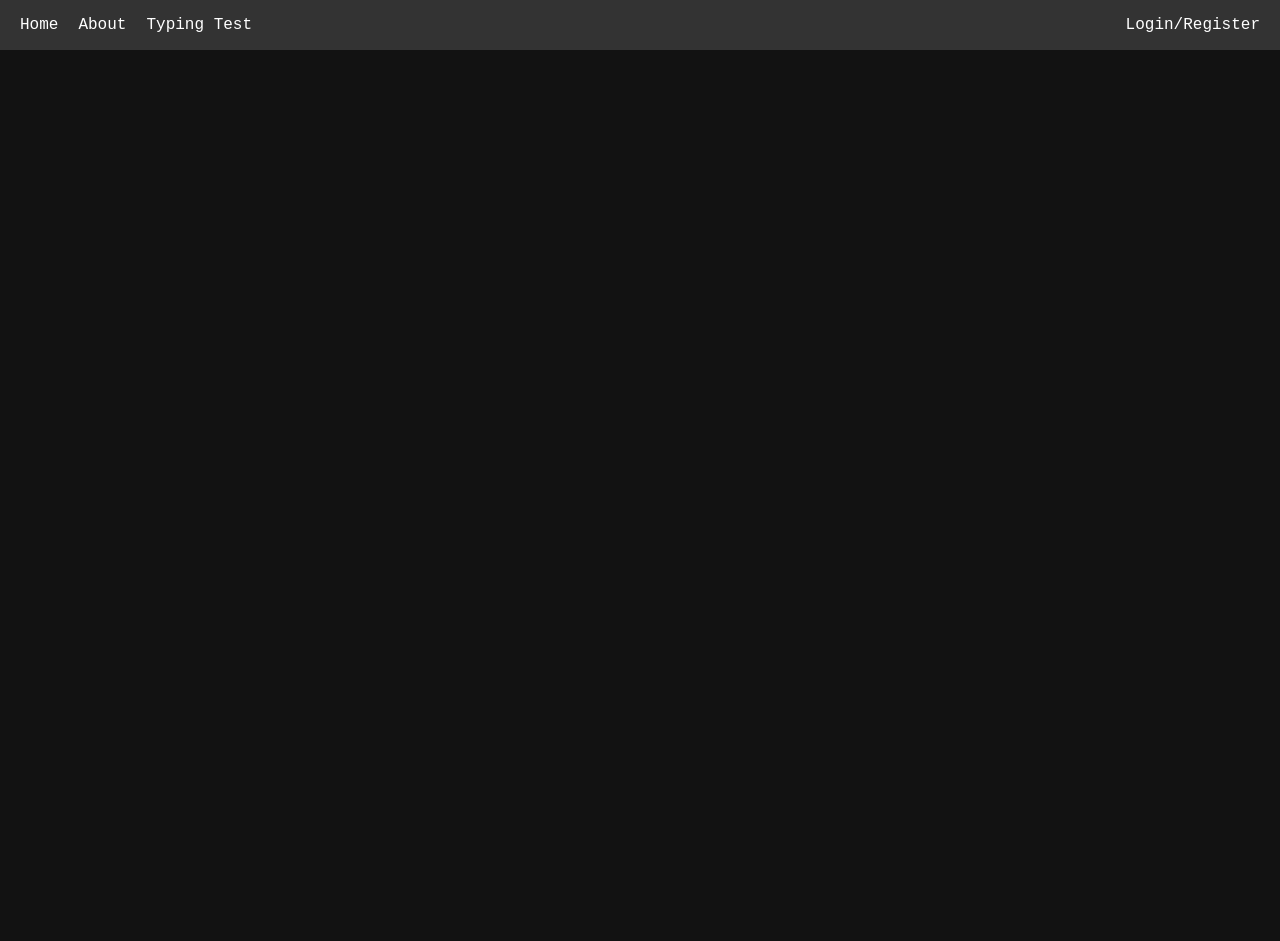
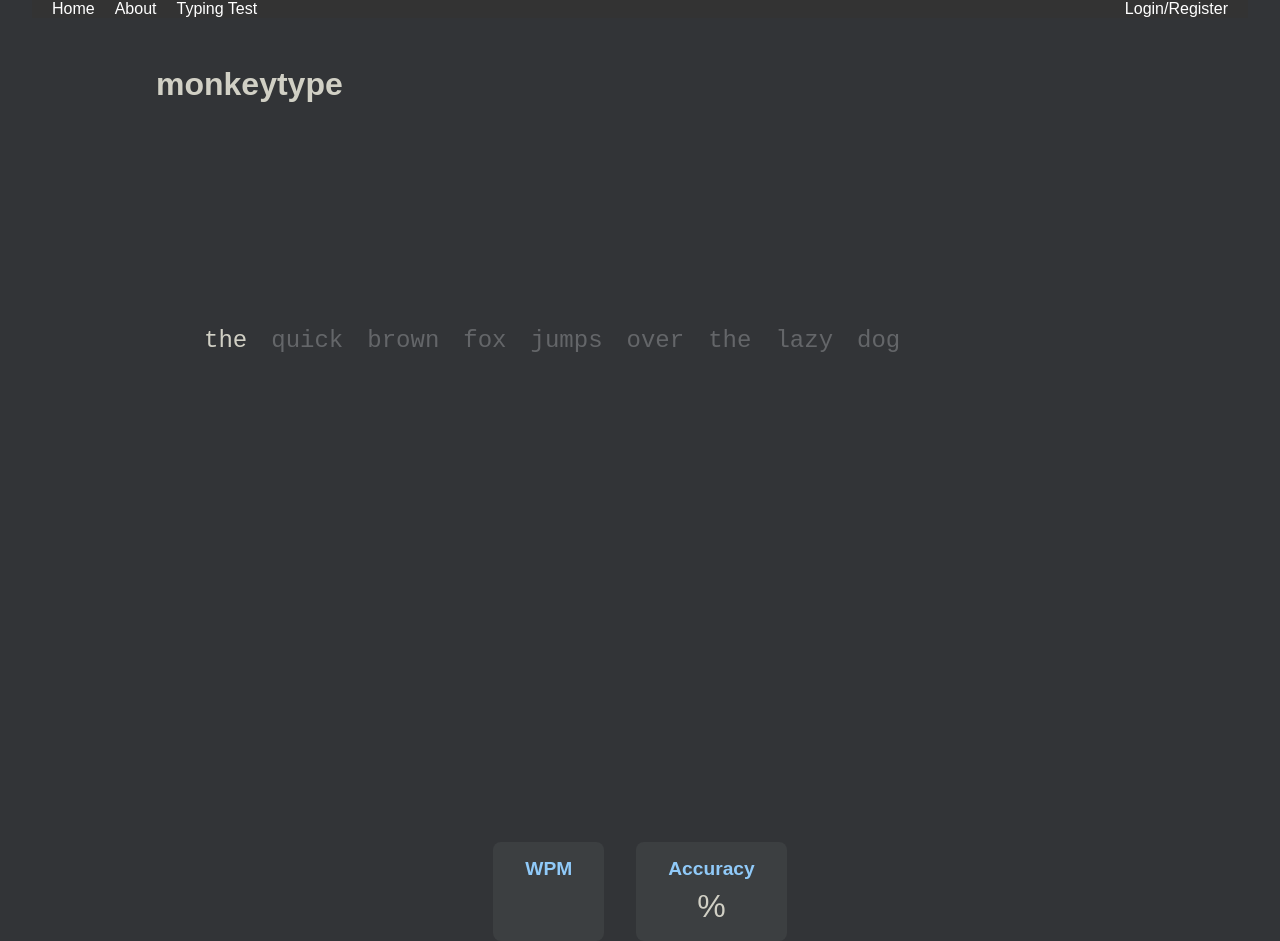
Before and after one commit to dylancrter/wikitype, a React (Create React App) app in the folder frontend/: page /home in a window 1280 px wide. Before the commit the page ends 800 px from the top, so only its background shows below. Built offline with nearby package versions, Linux system fonts and the light colour scheme.

Commit message:
implement wiki project service and enhance TypingScreen

```diff
--- a/frontend/src/App.js
+++ b/frontend/src/App.js
@@ -1,33 +1,40 @@
-import React, { useState } from 'react';
-import { Route, BrowserRouter as Router, Routes } from 'react-router-dom';
+import React, { Suspense } from 'react';
+import { Navigate, Route, BrowserRouter as Router, Routes } from 'react-router-dom';
 import './App.scss';
+
+// Components
+import Metrics from './components/Metrics/Metrics';
 import TopBar from './components/TopBar/TopBar';
+
+// Pages
 import About from './pages/About/About';
 import Home from './pages/Home/Home';
 import LoginRegister from './pages/LoginRegister/LoginRegister';
 import TypingScreen from './pages/TypingScreen/TypingScreen';
 
+// Loading fallback
+const LoadingFallback = () => <div className="loading">Loading...</div>;
+
 function App() {
-  const [inputValue, setInputValue] = useState('');
-
-  const handleInputChange = (event) => {
-    setInputValue(event.target.value);
-  };
-
   return (
+    <>
       <Router>
-      <div className="app-container">
+        <div className="App">
           <TopBar />
-        <div className="content-container">
+          <Suspense fallback={<LoadingFallback />}>
             <Routes>
-            <Route path="/" element={<Home inputValue={inputValue} handleInputChange={handleInputChange} />} />
+              <Route path="/" element={<Navigate to="/typing" replace />} />
+              <Route path="/typing" element={<TypingScreen />} />
+              <Route path="/home" element={<Home />} />
               <Route path="/about" element={<About />} />
-            <Route path="/login-register" element={<LoginRegister />} />
-            <Route path="/typing" element={<TypingScreen />} />
+              <Route path="/login" element={<LoginRegister />} />
+              <Route path="*" element={<Navigate to="/typing" replace />} />
             </Routes>
-        </div>
+          </Suspense>
+          <Metrics />
         </div>
       </Router>
+    </>
   );
 }
 
--- a/frontend/src/App.scss
+++ b/frontend/src/App.scss
@@ -1,48 +1,78 @@
-/* App.scss */
-
-/* CSS Reset */
-* {
+// App.scss
+body {
   margin: 0;
   padding: 0;
-  box-sizing: border-box;
+  background-color: #323437;
+  color: #d1d0c5;
+  min-height: 100vh;
 }
 
-html, body, #root {
-  margin: 0;
-  padding: 0;
-  height: 100%;
+.App {
+  min-height: 100vh;
+  display: flex;
+  flex-direction: column;
+  background-color: #323437;
   width: 100%;
-  overflow: hidden;
+  max-width: 1400px;
+  margin: 0 auto;
+  padding: 0 2rem;
+
+  @media (max-width: 768px) {
+    padding: 0 1rem;
+  }
+
+  // Ensure content takes up full height
+  > div:not(.no-js-warning) {
+    flex: 1;
+    width: 100%;
+  }
 }
 
-body {
+.typing-area {
+  width: 100%;
+  max-width: 1200px;
+  margin: 0 auto;
+  padding: 2rem;
+}
+
+.no-js-warning {
+  position: fixed;
+  top: 0;
+  left: 0;
+  right: 0;
+  background: #ca4754;
+  color: white;
+  text-align: center;
+  padding: 1rem;
+  z-index: 9999;
+}
+
+.loading {
   display: flex;
   justify-content: center;
   align-items: center;
-  font-family: 'Arial', sans-serif;
+  height: 100vh;
+  width: 100%;
+  color: #d1d0c5;
+  font-size: 1.5rem;
+  background-color: #323437;
 }
 
-#root {
-  display: flex;
-  flex-direction: column;
-  width: 100%;
-  min-height: 100vh;
+// Route transitions
+.page-transition-enter {
+  opacity: 0;
 }
 
-/* App container */
-.app-container {
-  display: flex;
-  flex-direction: column;
-  width: 100%;
-  min-height: 100vh;
-  align-items: stretch;
+.page-transition-enter-active {
+  opacity: 1;
+  transition: opacity 200ms ease-in;
 }
 
-/* Content container */
-.content-container {
-  flex: 1;
-  display: flex;
-  justify-content: center;
-  align-items: center;
-  padding: 20px;
+.page-transition-exit {
+  opacity: 1;
 }
+
+.page-transition-exit-active {
+  opacity: 0;
+  transition: opacity 200ms ease-in;
+}
--- a/frontend/src/components/WordDisplay/WordDisplay.jsx
+++ b/frontend/src/components/WordDisplay/WordDisplay.jsx
@@ -1,20 +1,24 @@
 import React from 'react';
 import './WordDisplay.scss';
 
-const WordDisplay = ({ words, currentWordIndex, currentCharIndex, input }) => {
+const WordDisplay = ({ words, currentWordIndex, currentCharIndex, input, typedHistory }) => {
+  const isWordCorrect = (word, typed) => word === typed;
+
   return (
-    <div className="word-display typing-area">
-      {words.map((word, index) => {
+    <div className="word-display">
+      {words.map((word, wordIndex) => {
         let className = '';
-        if (index < currentWordIndex) {
-          className = 'completed-word';
-        } else if (index === currentWordIndex) {
+        if (wordIndex < currentWordIndex) {
+          const typedWord = typedHistory[wordIndex] || '';
+          className = `completed-word ${isWordCorrect(word, typedWord) ? 'word-correct' : 'word-incorrect'}`;
+        } else if (wordIndex === currentWordIndex) {
           className = 'current-word';
         }
 
         return (
-          <span key={index} className={className}>
-            {index === currentWordIndex ? (
+          <React.Fragment key={wordIndex}>
+            <span className={className}>
+              {wordIndex === currentWordIndex ? (
                 <>
                   {word.split('').map((char, i) => {
                     let charClass = '';
@@ -24,15 +28,28 @@
                     return (
                       <span key={i} className={charClass}>
                         {char}
+                        {i === currentCharIndex - 1 && <span className="cursor"></span>}
                       </span>
                     );
                   })}
-                <span className="cursor">|</span>
+                  {currentCharIndex >= word.length && <span className="cursor"></span>}
                 </>
+              ) : wordIndex < currentWordIndex ? (
+                word.split('').map((char, i) => {
+                  const typedChar = (typedHistory[wordIndex] || '')[i];
+                  const charClass = typedChar ? (char === typedChar ? 'correct' : 'incorrect') : '';
+                  return (
+                    <span key={i} className={charClass}>
+                      {char}
+                    </span>
+                  );
+                })
               ) : (
                 word
-            )}{' '}
+              )}
             </span>
+            {' '}
+          </React.Fragment>
         );
       })}
     </div>
--- a/frontend/src/components/WordDisplay/WordDisplay.scss
+++ b/frontend/src/components/WordDisplay/WordDisplay.scss
@@ -1,44 +1,99 @@
+// WordDisplay.scss
 .word-display {
-    background-color: #222;
-    padding: 20px;
-    border-radius: 4px;
-    font-size: 1.2rem;
-    color: #fff;
-    min-height: 150px;
-    overflow-wrap: break-word;
+  width: 100%;
+  max-width: 1000px;
+  margin: 0 auto;
+  padding: 2rem;
+  font-family: 'Roboto Mono', monospace;
+  font-size: 1.5rem;
+  line-height: 2.5;
+  color: #646669;
+  text-align: left;
+  white-space: pre-wrap;
+  word-spacing: 0.4em;
+
+  span {
+    display: inline;
+    position: relative;
+
+    &.completed-word {
+      color: #646669;
     }
 
-  .completed-word {
-    color: #4caf50;
-  }
-
-  .current-word {
-    background-color: #f39c12;
-    color: #121212;
+    &.current-word {
+      color: #d1d0c5;
 
       .correct {
-      color: #4caf50;
+        color: #8ebd6b;
       }
 
       .incorrect {
-      color: #f44336;
+        color: #ca4754;
+        background: rgba(202, 71, 84, 0.3);
       }
 
       .cursor {
+        position: absolute;
         display: inline-block;
-      width: 10px;
-      background-color: #f39c12;
-      animation: blink 1s step-start infinite;
-      margin-left: 2px;
+        width: 2px;
+        height: 1.2em;
+        background-color: #d1d0c5;
+        animation: blink 1s infinite;
+        margin-left: 1px;
+        vertical-align: middle;
+      }
+    }
+  }
+}
+
+@keyframes blink {
+  0%, 100% { opacity: 1; }
+  50% { opacity: 0; }
+}
+
+.word-display {
+  span {
+    &.completed-word {
+      &.word-correct {
+        color: #8ebd6b;
+        opacity: 0.8;
+      }
+
+      &.word-incorrect {
+        color: #646669;
+        opacity: 0.8;
+      }
+
+      .correct {
+        color: #8ebd6b;
+        opacity: 0.8;
+      }
+
+      .incorrect {
+        color: #ca4754;
+        opacity: 0.8;
+      }
+    }
   }
 }
 
 .cursor {
-    height: 1.2rem;
+  position: absolute;
+  width: 2px;
+  height: 1.5em;
+  background-color: #d1d0c5;
+  animation: blink 1s infinite;
+  margin-left: 0;
+  bottom: 0;
 }
 
-  @keyframes blink {
-    50% {
+// Hide default input caret
+input {
+  caret-color: transparent;
+}
+
+.hidden-input {
   opacity: 0;
+  position: absolute;
+  pointer-events: none;
 }
-  }
--- a/frontend/src/pages/Home/Home.jsx
+++ b/frontend/src/pages/Home/Home.jsx
@@ -1,19 +1,69 @@
-// Home.js
-import React from 'react';
-import logo from '../../logo.jpeg';
+import React, { useEffect, useState } from 'react';
+import WordDisplay from '../../components/WordDisplay/WordDisplay';
 import './Home.scss';
 
-function Home({ inputValue, handleInputChange }) {
+function Home() {
+  const [currentText, setCurrentText] = useState('');
+  const [words, setWords] = useState(['the', 'quick', 'brown', 'fox', 'jumps', 'over', 'the', 'lazy', 'dog']);
+  const [currentWordIndex, setCurrentWordIndex] = useState(0);
+  const [currentCharIndex, setCurrentCharIndex] = useState(0);
+  const [started, setStarted] = useState(false);
+  const handleWordSetChange = (newWords) => {
+    setWords(newWords);
+    setCurrentWordIndex(0);
+    setCurrentCharIndex(0);
+    setCurrentText('');
+  };
+
+  useEffect(() => {
+    if (!started) {
+      document.addEventListener('keydown', handleStart);
+      return () => document.removeEventListener('keydown', handleStart);
+    }
+  }, [started]);
+
+  const handleStart = () => {
+    setStarted(true);
+  };
+
+  const handleInputChange = (e) => {
+    const value = e.target.value;
+    setCurrentText(value);
+
+    // Update character index
+    setCurrentCharIndex(value.length);
+
+    // Check for word completion
+    if (value.endsWith(' ')) {
+      if (value.trim() === words[currentWordIndex]) {
+        setCurrentWordIndex(prev => prev + 1);
+        setCurrentCharIndex(0);
+        setCurrentText('');
+      }
+    }
+  };
+
   return (
-    <div className="home-container">
-      <img src={logo} alt="Logo" className="home-logo" />
-      <input
-        name="myInput"
-        value={inputValue}
-        onChange={handleInputChange}
-        className="home-input"
-        placeholder="Enter text"
-      />
+    <div className="monkeytype-container">
+      <div className="header">
+        <div className="logo">monkeytype</div>
+      </div>
+      <div className="typing-area">
+        <WordDisplay
+          words={words}
+          currentWordIndex={currentWordIndex}
+          currentCharIndex={currentCharIndex}
+          input={currentText}
+          onWordSetChange={handleWordSetChange}
+        />
+        <input
+          className="typing-input"
+          value={currentText}
+          onChange={handleInputChange}
+          autoFocus
+          placeholder={started ? '' : 'Type to start...'}
+        />
+      </div>
     </div>
   );
 }
--- a/frontend/src/pages/Home/Home.scss
+++ b/frontend/src/pages/Home/Home.scss
@@ -1,24 +1,78 @@
-.home-container {
+// Home.scss
+.monkeytype-container {
+  min-height: 100vh;
+  width: 100%;
+  background-color: #323437;
   display: flex;
   flex-direction: column;
-  justify-content: center;
   align-items: center;
-  flex: 1;
-  padding: 20px;
+  padding: 2rem;
+  color: #d1d0c5;
+
+  .header {
+    width: 100%;
+    max-width: 1000px;
+    padding: 1rem;
+
+    .logo {
+      font-size: 2rem;
+      font-weight: 700;
+      color: #d1d0c5;
+    }
+  }
+
+  .typing-area {
+    width: 100%;
+    max-width: 1000px;
+    margin-top: 8rem;
+    display: flex;
+    flex-direction: column;
+    align-items: center;
+    gap: 2rem;
+
+    .target-text {
+      font-size: 1.5rem;
+      line-height: 1.5;
+      letter-spacing: 0.05em;
+      word-break: break-all;
+      text-align: center;
+
+      span {
+        &.correct {
+          color: #8ebd6b;
+        }
+        &.incorrect {
+          color: #ca4754;
+          background-color: rgba(202, 71, 84, 0.2);
+        }
+      }
+    }
+
+    .typing-input {
+      width: 0;
+      height: 0;
+      padding: 0;
+      border: none;
+      outline: none;
+      background: transparent;
+      caret-color: #d1d0c5;
+      position: absolute;
+      color: transparent;
+
+      &::placeholder {
+        color: #646669;
+      }
+    }
+  }
+}
+
+* {
+  margin: 0;
+  padding: 0;
   box-sizing: border-box;
 }
 
-.home-logo {
-  max-width: 100%;
-  height: auto;
-  margin-bottom: 20px;
+body {
+  margin: 0;
+  font-family: 'Roboto Mono', monospace;
 }
-
-.home-input {
-  width: 300px;
-  max-width: 80%;
-  height: 40px;
-  font-size: 20px;
-  padding: 5px 10px;
-  box-sizing: border-box;
-}
--- a/frontend/src/pages/TypingScreen/TypingScreen.jsx
+++ b/frontend/src/pages/TypingScreen/TypingScreen.jsx
@@ -1,14 +1,17 @@
 import React, { useEffect, useRef, useState } from 'react';
+import { useParams } from 'react-router-dom';
 import Metrics from '../../components/Metrics/Metrics';
 import WordDisplay from '../../components/WordDisplay/WordDisplay';
+import { createWikiProject, fetchWikiProject } from '../../services/wikiService';
 import './TypingScreen.scss';
 
+const CHUNK_SIZE = 50; // Words per chunk
+
 const TypingScreen = () => {
-  // Configuration
-  const TOTAL_WORDS = 50;
-
-  // State Variables
-  const [words, setWords] = useState(generateWords(TOTAL_WORDS));
+  const { projectId } = useParams();
+  const [allWords, setAllWords] = useState([]);
+  const [currentChunk, setCurrentChunk] = useState(0);
+  const [words, setWords] = useState([]);
   const [currentWordIndex, setCurrentWordIndex] = useState(0);
   const [currentCharIndex, setCurrentCharIndex] = useState(0);
   const [input, setInput] = useState('');
@@ -17,32 +20,55 @@
   const [accuracy, setAccuracy] = useState(100);
   const [correctChars, setCorrectChars] = useState(0);
   const [totalChars, setTotalChars] = useState(0);
+  const [typedHistory, setTypedHistory] = useState([]);
+  const [progress, setProgress] = useState(0);
 
   const inputRef = useRef(null);
 
-  // Focus the input on component mount
+  const [wikiUrl, setWikiUrl] = useState('');
+  const [isLoading, setIsLoading] = useState(false);
+  const [hasContent, setHasContent] = useState(false);
+
+  const handleUrlSubmit = async (e) => {
+    e.preventDefault();
+    setIsLoading(true);
+    try {
+      const project = await createWikiProject(wikiUrl);
+      const content = project.content.split(/\s+/);
+      setAllWords(content);
+      setWords(content.slice(0, CHUNK_SIZE));
+      setHasContent(true);
+    } catch (error) {
+      console.error('Failed to fetch wiki content:', error);
+    }
+    setIsLoading(false);
+  };
+
   useEffect(() => {
-    inputRef.current.focus();
+    const loadWikiContent = async () => {
+      try {
+        const project = await fetchWikiProject(projectId);
+        const words = project.content.split(/\s+/);
+        setAllWords(words);
+        setWords(words.slice(0, CHUNK_SIZE));
+      } catch (error) {
+        console.error('Failed to load wiki content:', error);
+      }
+    };
+
+    loadWikiContent();
+  }, [projectId]);
+
+  useEffect(() => {
+    inputRef.current?.focus();
   }, []);
 
-  // Generate Words Function
-  function generateWords(num) {
-    const sampleWords = 'example words for typing test to generate random words'.split(' ');
-    let generatedWords = [];
-    for (let i = 0; i < num; i++) {
-      generatedWords.push(sampleWords[Math.floor(Math.random() * sampleWords.length)]);
-    }
-    return generatedWords;
-  }
-
-  // Calculate WPM and Accuracy
   useEffect(() => {
     if (startTime) {
       const interval = setInterval(() => {
         const elapsedMinutes = (Date.now() - startTime) / 1000 / 60;
         const calculatedWpm = Math.round((correctChars / 5) / elapsedMinutes) || 0;
         setWpm(calculatedWpm);
-
         const calculatedAccuracy = Math.round((correctChars / totalChars) * 100) || 0;
         setAccuracy(calculatedAccuracy);
       }, 1000);
@@ -51,38 +77,83 @@
     }
   }, [startTime, correctChars, totalChars]);
 
-  // Handle User Input
   const handleInput = (event) => {
     const value = event.target.value;
     if (!startTime) setStartTime(Date.now());
 
     if (value.endsWith(' ')) {
-      checkWord(value.trim());
+      const typedWord = value.trim();
+      const currentWord = words[currentWordIndex];
+
+      setTypedHistory([...typedHistory, typedWord]);
+
+      let correct = 0;
+      for (let i = 0; i < currentWord.length; i++) {
+        if (i < typedWord.length && currentWord[i] === typedWord[i]) {
+          correct++;
+        }
+      }
+
+      setCorrectChars(prev => prev + correct);
+      setTotalChars(prev => prev + currentWord.length);
+
+      if (currentWordIndex === words.length - 1) {
+        // Load next chunk
+        const nextChunk = currentChunk + 1;
+        const start = nextChunk * CHUNK_SIZE;
+        const end = start + CHUNK_SIZE;
+
+        if (start < allWords.length) {
+          setCurrentChunk(nextChunk);
+          setWords(allWords.slice(start, end));
+          setCurrentWordIndex(0);
+          setTypedHistory([]);
+        }
+      } else {
+        setCurrentWordIndex(prev => prev + 1);
+      }
+
       setInput('');
-      setCurrentWordIndex(currentWordIndex + 1);
       setCurrentCharIndex(0);
+
+      // Update progress
+      const totalProgress = ((currentChunk * CHUNK_SIZE + currentWordIndex) / allWords.length) * 100;
+      setProgress(Math.min(100, Math.round(totalProgress)));
     } else {
       setInput(value);
       setCurrentCharIndex(value.length);
     }
   };
 
-  // Check Typed Word
-  const checkWord = (typedWord) => {
-    const currentWord = words[currentWordIndex];
-    const isCorrect = typedWord === currentWord;
-    setCorrectChars(correctChars + (isCorrect ? currentWord.length : 0));
-    setTotalChars(totalChars + currentWord.length);
-  };
-
   return (
-    <div className="typing-test-container" onClick={() => inputRef.current.focus()}>
-      <h1>Typing Test</h1>
+    <div className="typing-test-container">
+      {!hasContent ? (
+        <div className="wiki-search">
+          <h1>Enter Wikipedia URL</h1>
+          <form onSubmit={handleUrlSubmit}>
+            <input
+              type="text"
+              value={wikiUrl}
+              onChange={(e) => setWikiUrl(e.target.value)}
+              placeholder="https://en.wikipedia.org/wiki/..."
+              className="wiki-input"
+            />
+            <button type="submit" disabled={isLoading}>
+              {isLoading ? 'Loading...' : 'Start Typing'}
+            </button>
+          </form>
+        </div>
+      ) : (
+        <>
+          <div className="progress-bar">
+            <div className="progress" style={{ width: `${progress}%` }}></div>
+          </div>
           <WordDisplay
             words={words}
             currentWordIndex={currentWordIndex}
             currentCharIndex={currentCharIndex}
             input={input}
+            typedHistory={typedHistory}
           />
           <input
             type="text"
@@ -91,7 +162,9 @@
             onChange={handleInput}
             className="hidden-input"
           />
-      <Metrics wpm={wpm} accuracy={accuracy} />
+          <Metrics wpm={wpm} accuracy={accuracy} progress={progress} />
+        </>
+      )}
     </div>
   );
 };
--- a/frontend/src/pages/TypingScreen/TypingScreen.scss
+++ b/frontend/src/pages/TypingScreen/TypingScreen.scss
@@ -1,27 +1,103 @@
-body {
-    background-color: #121212;
-    color: #ccc;
-    font-family: 'Courier New', Courier, monospace;
-    margin: 0;
-    padding: 0;
-    display: flex;
-    justify-content: center;
-    align-items: center;
-    height: 100vh;
+.typing-test-container {
+  width: 100%;
+  max-width: 1200px;
+  margin: 0 auto;
+  padding: 2rem;
+  min-height: 100vh;
+  display: flex;
+  flex-direction: column;
+  align-items: center;
+  background-color: #323437;
+
+  h1 {
+    color: #d1d0c5;
+    text-align: center;
+    margin-bottom: 3rem;
+    font-size: 2rem;
+    font-weight: 700;
   }
 
-  .typing-test-container {
-    width: 80%;
-    max-width: 800px;
-  }
-
-  .typing-test-container h1 {
-    text-align: center;
-    margin-bottom: 1.5rem;
+  .typing-area {
+    width: 100%;
+    padding: 2rem;
+    display: flex;
+    flex-direction: column;
+    align-items: center;
+    gap: 2rem;
   }
 
   .hidden-input {
     opacity: 0;
     position: absolute;
     pointer-events: none;
+    width: 0;
+    height: 0;
   }
+}
+
+.progress-bar {
+  width: 100%;
+  height: 4px;
+  background: #2c2e31;
+  margin-bottom: 2rem;
+
+  .progress {
+    height: 100%;
+    background: #8ebd6b;
+    transition: width 0.3s ease;
+  }
+}
+
+.wiki-search {
+  display: flex;
+  flex-direction: column;
+  align-items: center;
+  gap: 2rem;
+  padding: 2rem;
+
+  h1 {
+    color: #d1d0c5;
+    font-size: 2rem;
+  }
+
+  form {
+    display: flex;
+    gap: 1rem;
+    width: 100%;
+    max-width: 600px;
+  }
+
+  .wiki-input {
+    flex: 1;
+    padding: 1rem;
+    background: #2c2e31;
+    border: 1px solid #646669;
+    border-radius: 4px;
+    color: #d1d0c5;
+    font-size: 1rem;
+
+    &:focus {
+      outline: none;
+      border-color: #8ebd6b;
+    }
+  }
+
+  button {
+    padding: 1rem 2rem;
+    background: #8ebd6b;
+    border: none;
+    border-radius: 4px;
+    color: #1e1e1e;
+    font-weight: bold;
+    cursor: pointer;
+
+    &:disabled {
+      opacity: 0.7;
+      cursor: not-allowed;
+    }
+
+    &:hover:not(:disabled) {
+      background: #7dad5a;
+    }
+  }
+}
--- /dev/null
+++ b/frontend/src/services/wikiService.js
@@ -0,0 +1,47 @@
+const API_BASE_URL = 'http://localhost:8080/api';
+
+export const fetchWikiProject = async (projectId) => {
+  try {
+    const response = await fetch(`${API_BASE_URL}/projects/${projectId}`);
+    if (!response.ok) {
+      throw new Error('Network response was not ok');
+    }
+    const data = await response.json();
+    return data;
+  } catch (error) {
+    console.error('Error fetching wiki project:', error);
+    throw error;
+  }
+};
+
+export const createWikiProject = async (link) => {
+  try {
+    const response = await fetch(`${API_BASE_URL}/projects`, {
+      method: 'POST',
+      headers: {
+        'Content-Type': 'application/json',
+      },
+      body: JSON.stringify({ link }),
+    });
+    if (!response.ok) {
+      throw new Error('Network response was not ok');
+    }
+    return response.json();
+  } catch (error) {
+    console.error('Error creating wiki project:', error);
+    throw error;
+  }
+};
+
+export const getProjectContent = async (projectId) => {
+  try {
+    const response = await fetch(`${API_BASE_URL}/projects/${projectId}/content`);
+    if (!response.ok) {
+      throw new Error('Network response was not ok');
+    }
+    return response.json();
+  } catch (error) {
+    console.error('Error fetching project content:', error);
+    throw error;
+  }
+};
```
Also changed, not shown: 1 other file (tests, documents, lock files or other folders). Lines whose indentation alone changed are shown as unchanged.
